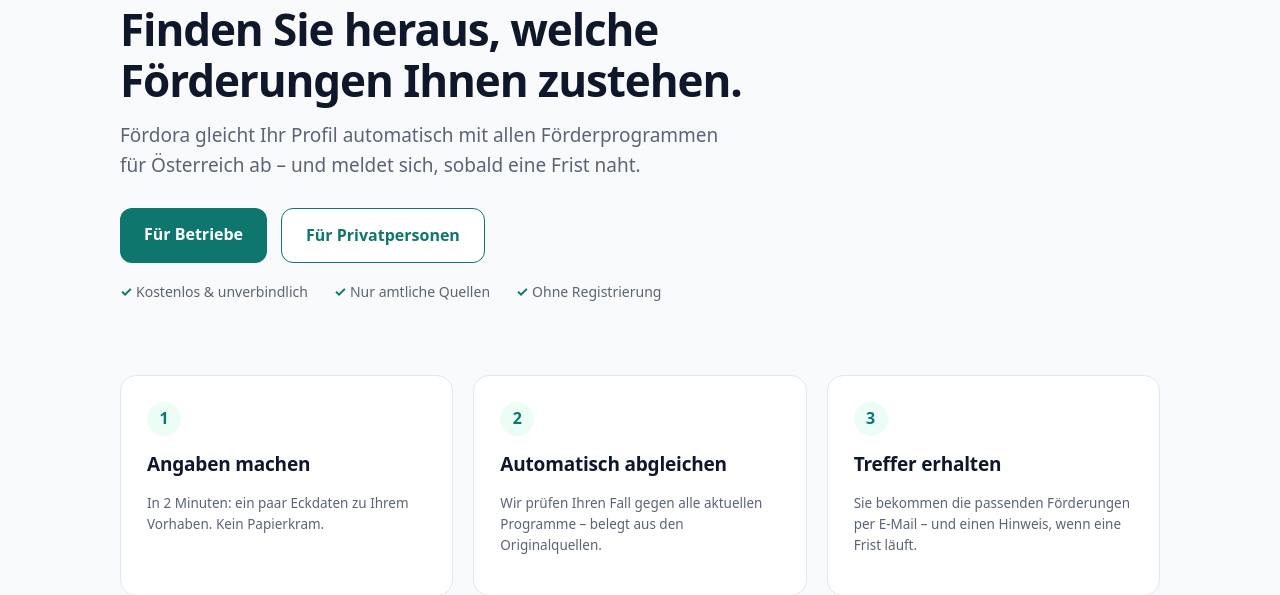
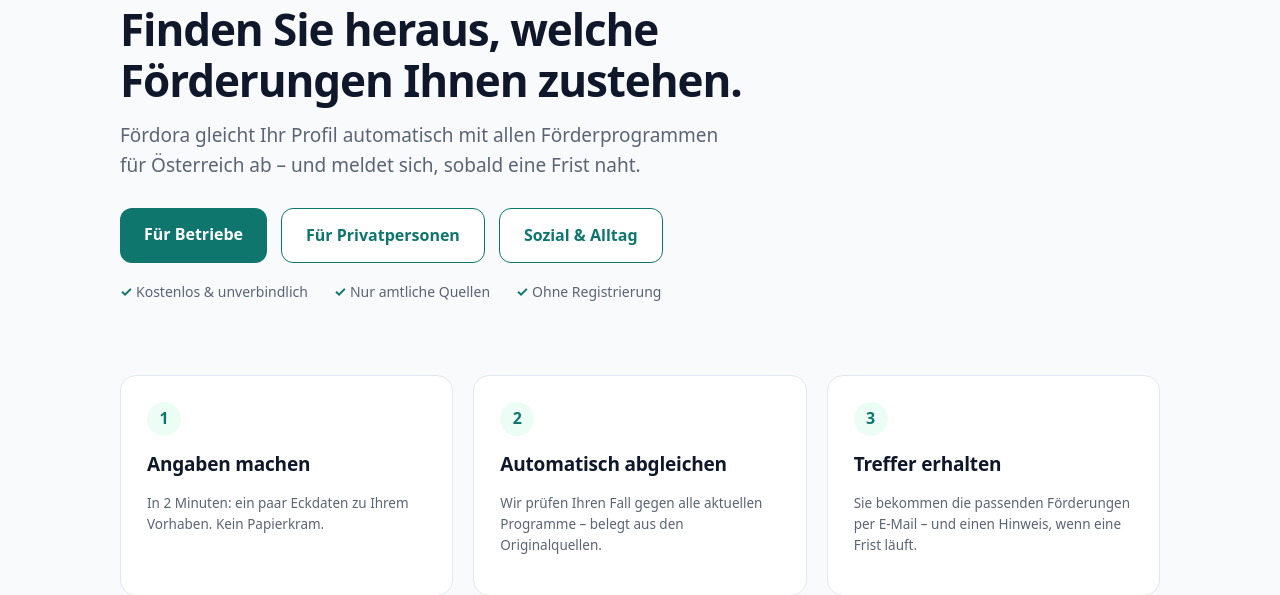
Before and after one commit to balubaerbot/FoerderRadar, a FastAPI app: page / in a window 1280 px wide. Shown: the part 211-806 px from the top of the page. Run offline with FastAPI, Linux system fonts and the light colour scheme; some libraries are stand-ins or nearby versions.

Commit message:
feat(ux): Sozial & Alltag von der Startseite aus erreichbar

```diff
--- a/app/templates/start.html
+++ b/app/templates/start.html
@@ -10,6 +10,7 @@
     <div class="cta">
       <a class="btn btn-p" href="/formular?typ=betrieb">Für Betriebe</a>
       <a class="btn btn-o" href="/formular?typ=privat">Für Privatpersonen</a>
+      <a class="btn btn-o" href="/formular?typ=sozial">Sozial &amp; Alltag</a>
     </div>
     <div class="trust">
       <span><b>✓</b> Kostenlos &amp; unverbindlich</span>
```
Also changed, not shown: tests/test_web.py (+3 -0 lines).
